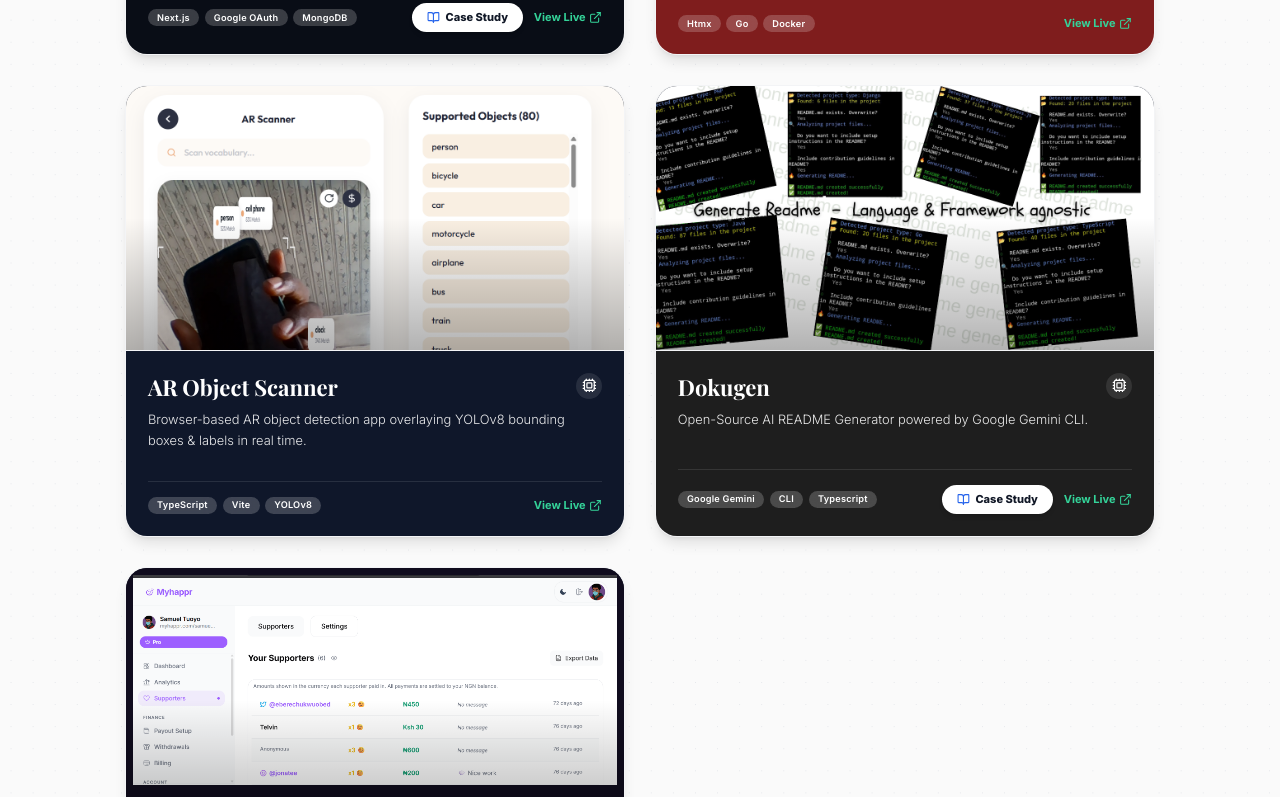
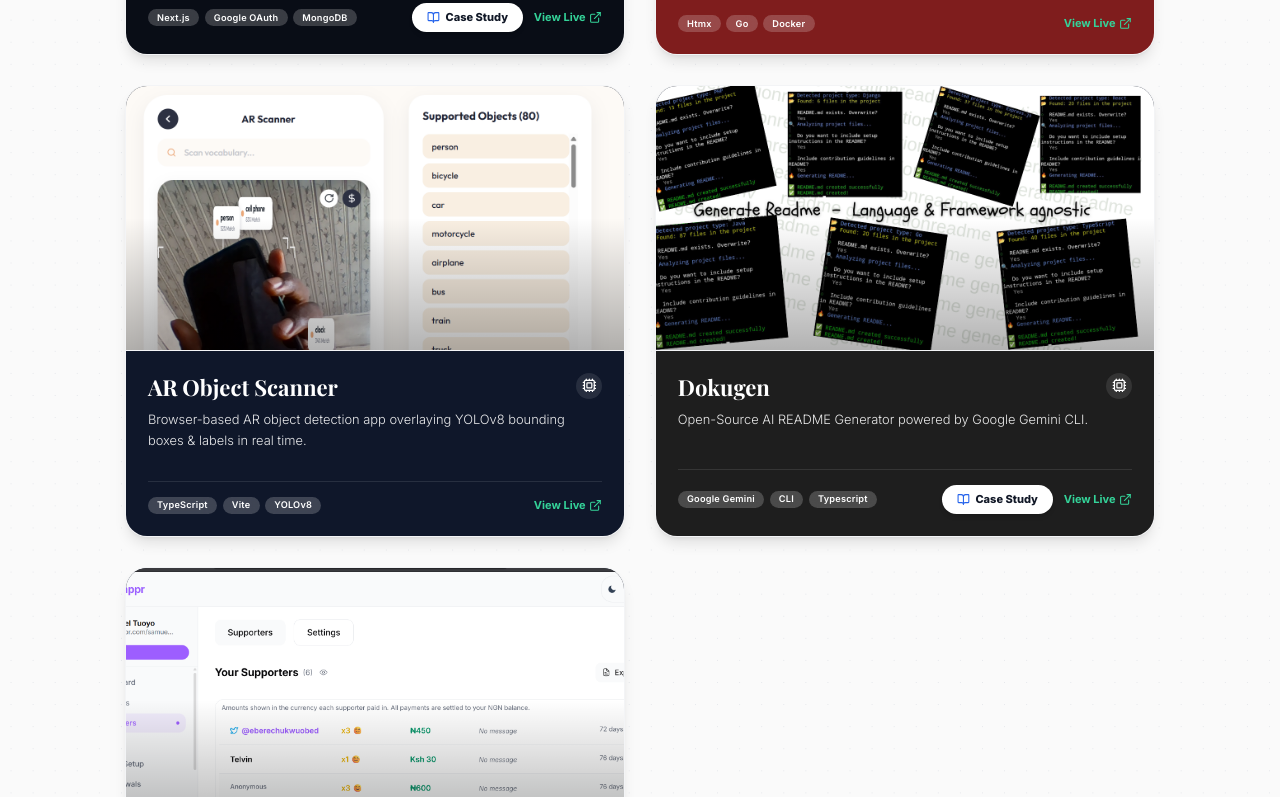
Before and after one commit to samueltuoyo15/Portfolio, a Next.js app: page / in a window 1280 px wide. Shown: the part 2000-2797 px from the top of the page. Built offline with nearby package versions, Linux system fonts and the light colour scheme; a web font is replaced by a local one.

Commit message:
fix(ui): hide medium icon on mobile header, optimize skeleton load detection, and refine Myhappr card thumbnail cover

```diff
--- a/app/components/Navbar.tsx
+++ b/app/components/Navbar.tsx
@@ -39,7 +39,7 @@
                 </a>
 
                 <div className="flex items-center gap-1 sm:gap-2 shrink-0">
-                    <div className="flex gap-1 sm:gap-1.5 md:gap-2">
+                    <div className="flex gap-1.5 md:gap-2 items-center">
                         <SocialIcon
                             url="https://linkedin.com/in/samueltuoyo"
                             target="_blank"
@@ -68,6 +68,8 @@
                             style={{ height: 32, width: 32 }}
                             className="hover:scale-110 transition-transform"
                         />
+                        {/* Medium icon hidden on mobile, visible on desktop */}
+                        <div className="hidden md:inline-block">
                             <SocialIcon
                                 url="https://medium.com/@samueltuoyo9082"
                                 target="_blank"
@@ -77,6 +79,7 @@
                         </div>
                     </div>
                 </div>
+            </div>
         </nav>
     );
 };
--- a/app/components/ProjectsSection.tsx
+++ b/app/components/ProjectsSection.tsx
@@ -106,18 +106,14 @@
                         key={i}
                         className="group relative rounded-3xl overflow-hidden shadow-lg flex flex-col bg-white border border-gray-100 transition duration-300 hover:-translate-y-1 hover:shadow-2xl"
                     >
-                        {/* Thumbnail container */}
+                        {/* Thumbnail container displaying edge-to-edge full image cover */}
                         <div className="h-64 sm:h-72 w-full relative overflow-hidden bg-gray-900 border-b border-gray-100">
                             <SkeletonImage
                                 src={project.image}
                                 alt={project.title}
                                 dark
                                 containerClassName="w-full h-full"
-                                className={`w-full h-full group-hover:scale-105 transition duration-500 ${
-                                    project.title === "Myhappr"
-                                        ? "object-contain object-top bg-[#100c1e] p-2"
-                                        : "object-cover object-top"
-                                }`}
+                                className="w-full h-full object-cover object-top group-hover:scale-105 transition duration-500"
                             />
                             <div className="absolute inset-0 bg-gradient-to-t from-black/30 via-transparent to-transparent pointer-events-none" />
                         </div>
--- a/app/components/SkeletonImage.tsx
+++ b/app/components/SkeletonImage.tsx
@@ -1,6 +1,6 @@
 "use client";
 
-import { useState } from "react";
+import { useState, useRef, useEffect } from "react";
 
 interface SkeletonImageProps {
     src: string;
@@ -22,6 +22,13 @@
     dark = false,
 }: SkeletonImageProps) => {
     const [isLoaded, setIsLoaded] = useState(false);
+    const imgRef = useRef<HTMLImageElement>(null);
+
+    useEffect(() => {
+        if (imgRef.current && imgRef.current.complete) {
+            setIsLoaded(true);
+        }
+    }, [src]);
 
     return (
         <div className={`relative overflow-hidden ${containerClassName}`}>
@@ -43,12 +50,14 @@
 
             {/* eslint-disable-next-line @next/next/no-img-element */}
             <img
+                ref={imgRef}
                 src={src}
                 alt={alt}
                 loading={loading}
                 draggable={draggable}
                 onLoad={() => setIsLoaded(true)}
-                className={`${className} transition-opacity duration-500 ${
+                onError={() => setIsLoaded(true)}
+                className={`${className} transition-opacity duration-300 ${
                     isLoaded ? "opacity-100" : "opacity-0"
                 }`}
             />
```
Lines whose indentation alone changed are shown as unchanged.
